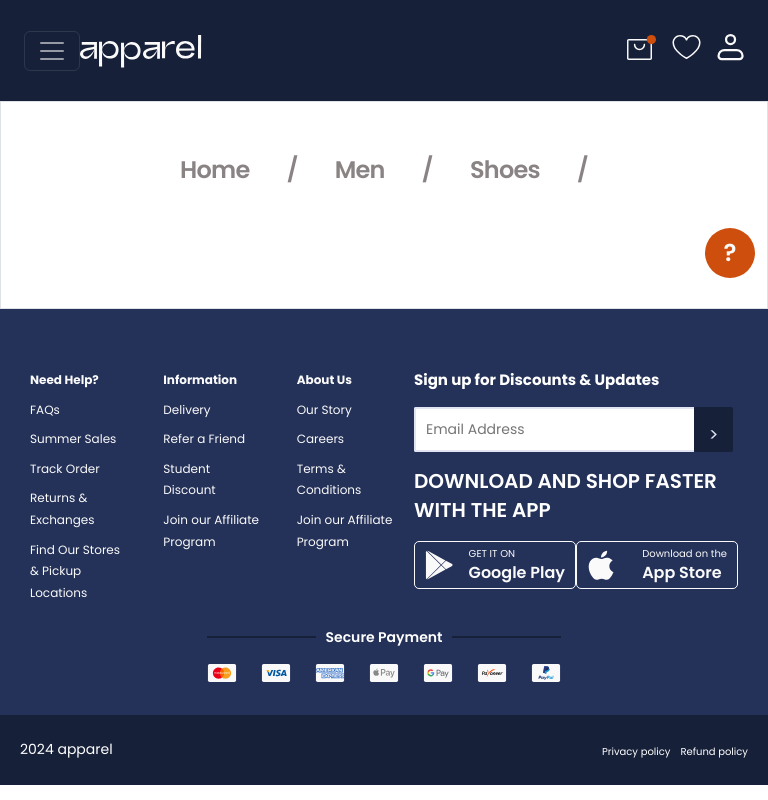
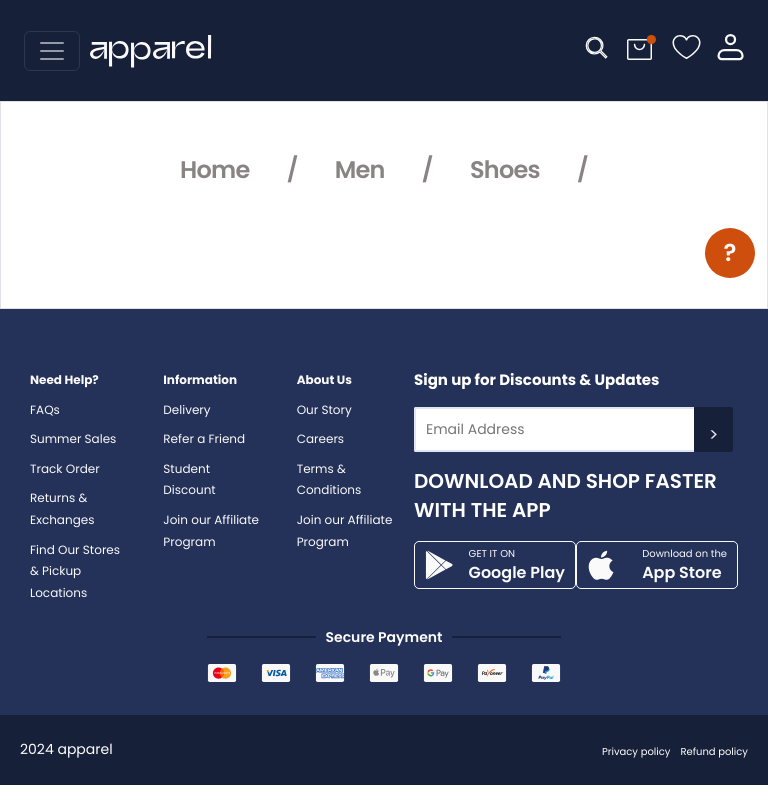
Before and after one commit to steffieMD/hng-task-apparel-app, a React (Vite) app: page /product in a window 768 px wide. Built offline with nearby package versions, Linux system fonts and the light colour scheme.

Commit message:
Update navbar-footer.css

```diff
--- a/src/styles/navbar-footer.css
+++ b/src/styles/navbar-footer.css
@@ -368,6 +368,19 @@ a.sale {
     padding-left: 0px;
   }
 
+  .magIcon {
+    display: block !important;
+  }
+
+  .homePage {
+    padding-left: 10px !important;
+  }
+
+  .nav-icons {
+    justify-self: start;
+    align-self: start;
+  }
+
   .shoe-options {
     text-align: center;
     align-self: center;
```
